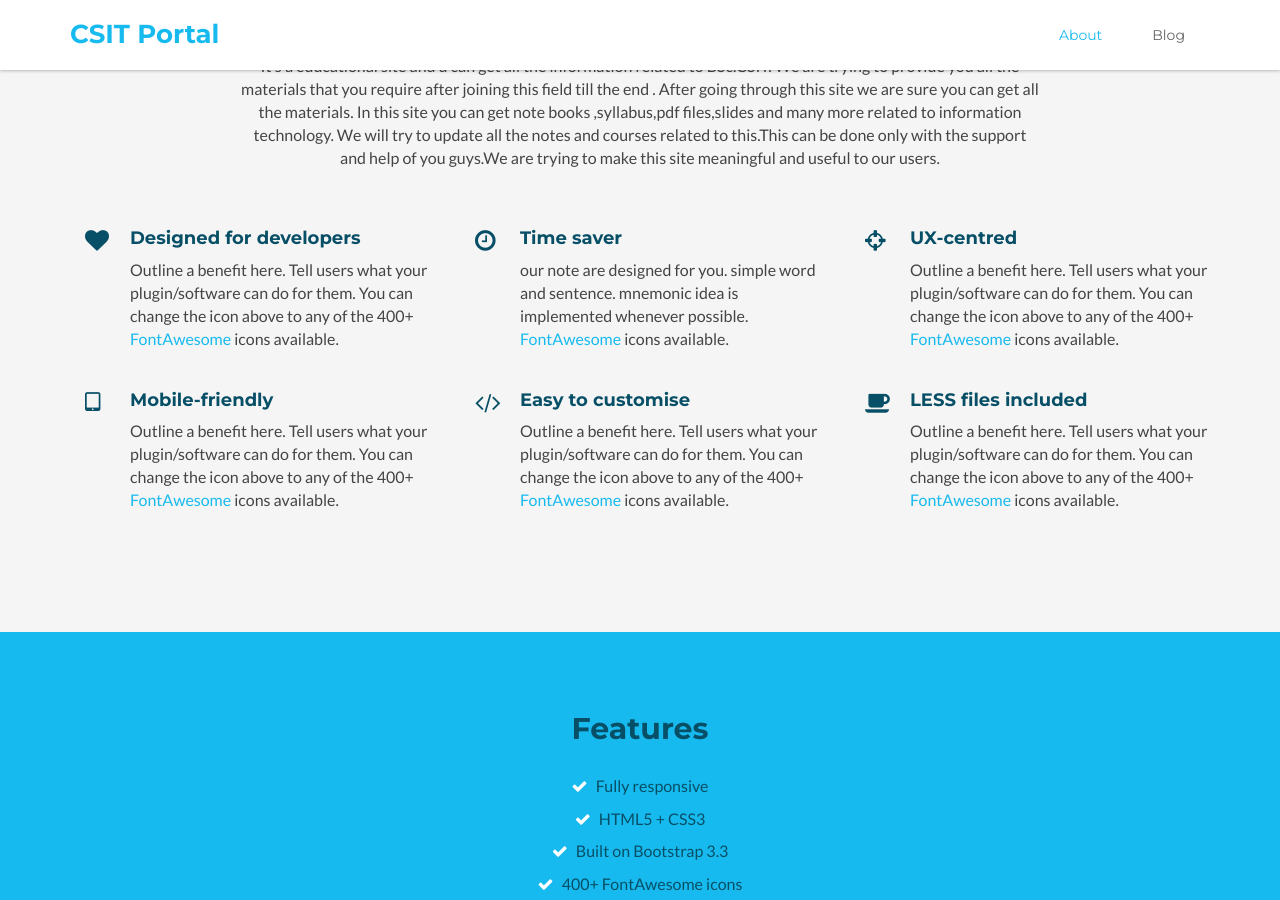
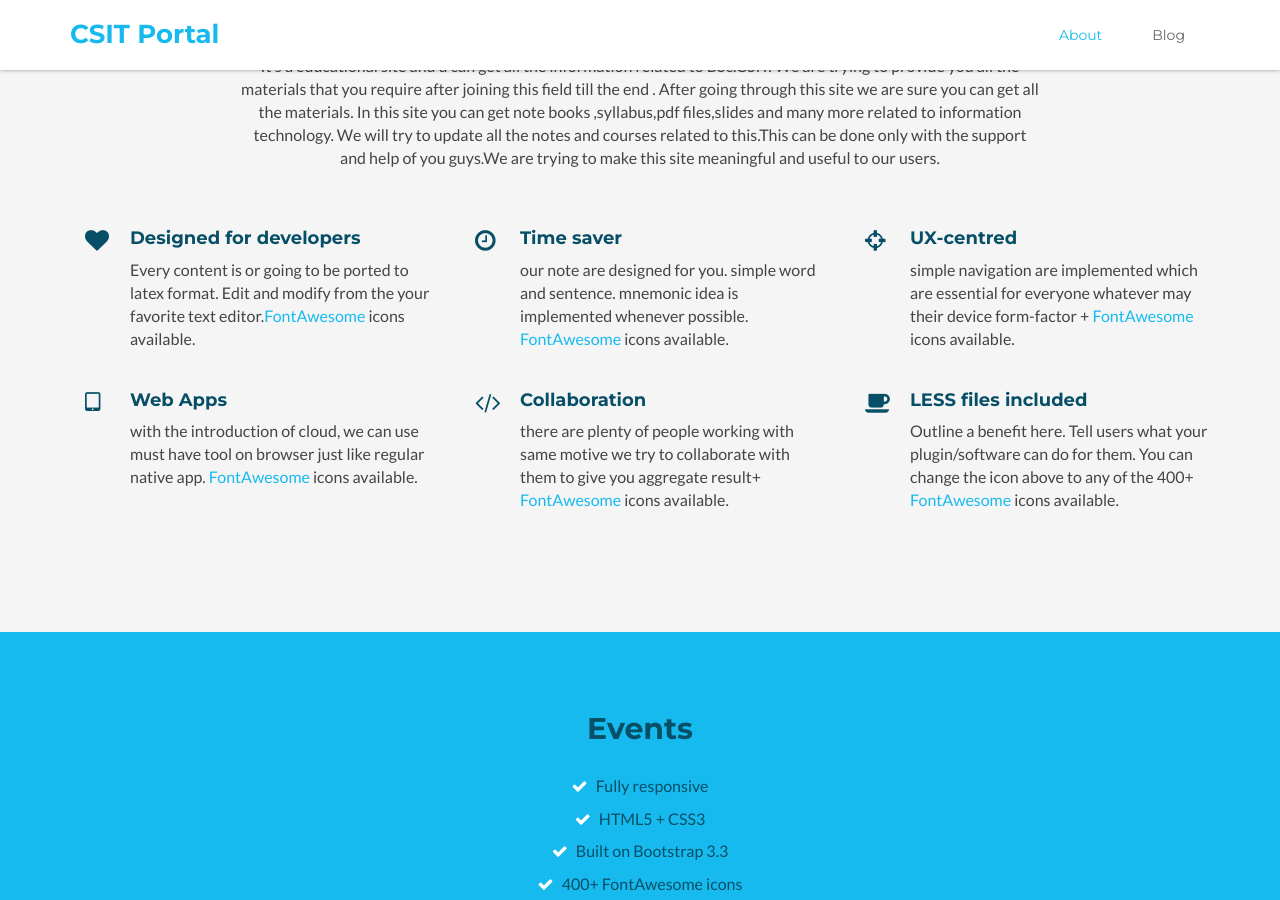
Before and after one commit to aadeshere1/csitportal, a Jekyll site: the page built from index.html, in a window 1280 px wide and 900 px high, scrolled down 783 px. Built offline with Jekyll 4.4.1, drawn with Linux system fonts in a browser that asks for light colours; comment, search, counter and statistics services are not loaded.

Commit message:
minor changes

```diff
--- a/index.html
+++ b/index.html
@@ -54,7 +54,7 @@ allowtransparency="true" frameborder="0" scrolling="0" width="165" height="20"><
                     </div>
                     <div class="content">
                         <h3 class="sub-title">Designed for developers</h3>
-                        <p>Outline a benefit here. Tell users what your plugin/software can do for them. You can change the icon above to any of the 400+ <a href="http://fortawesome.github.io/Font-Awesome/icons/" target="_blank">FontAwesome</a> icons available.</p>
+                        <p>Every content is or going to be ported to latex format. Edit and modify from the your favorite text editor.<a href="http://fortawesome.github.io/Font-Awesome/icons/" target="_blank">FontAwesome</a> icons available.</p>
                     </div><!--//content-->
                 </div><!--//item-->
                 <div class="item col-md-4 col-sm-6 col-xs-12">
@@ -74,7 +74,7 @@ allowtransparency="true" frameborder="0" scrolling="0" width="165" height="20"><
                     </div>
                     <div class="content">
                         <h3 class="sub-title">UX-centred</h3>
-                        <p>Outline a benefit here. Tell users what your plugin/software can do for them. You can change the icon above to any of the 400+ <a href="http://fortawesome.github.io/Font-Awesome/icons/" target="_blank">FontAwesome</a> icons available.</p>
+                        <p>simple navigation are implemented which are essential for everyone whatever may their device form-factor + <a href="http://fortawesome.github.io/Font-Awesome/icons/" target="_blank">FontAwesome</a> icons available.</p>
                     </div><!--//content-->
                 </div><!--//item-->
                 <div class="clearfix visible-md"></div>
@@ -83,8 +83,8 @@ allowtransparency="true" frameborder="0" scrolling="0" width="165" height="20"><
                         <i class="fa fa-tablet"></i>
                     </div>
                     <div class="content">
-                        <h3 class="sub-title">Mobile-friendly</h3>
-                        <p>Outline a benefit here. Tell users what your plugin/software can do for them. You can change the icon above to any of the 400+ <a href="http://fortawesome.github.io/Font-Awesome/icons/" target="_blank">FontAwesome</a> icons available.</p>
+                        <h3 class="sub-title">Web Apps</h3>
+                        <p>with the introduction of cloud, we can use must have tool on browser just like regular native app.  <a href="http://fortawesome.github.io/Font-Awesome/icons/" target="_blank">FontAwesome</a> icons available.</p>
                     </div><!--//content-->
                 </div><!--//item-->
                 <div class="item col-md-4 col-sm-6 col-xs-12">
@@ -92,8 +92,8 @@ allowtransparency="true" frameborder="0" scrolling="0" width="165" height="20"><
                         <i class="fa fa-code"></i>
                     </div>
                     <div class="content">
-                        <h3 class="sub-title">Easy to customise</h3>
-                        <p>Outline a benefit here. Tell users what your plugin/software can do for them. You can change the icon above to any of the 400+ <a href="http://fortawesome.github.io/Font-Awesome/icons/" target="_blank">FontAwesome</a> icons available.</p>
+                        <h3 class="sub-title">Collaboration</h3>
+                        <p>there are plenty of people working with same motive we try to collaborate with them to give you aggregate result+ <a href="http://fortawesome.github.io/Font-Awesome/icons/" target="_blank">FontAwesome</a> icons available.</p>
                     </div><!--//content-->
                 </div><!--//item-->
                 <div class="item col-md-4 col-sm-6 col-xs-12">
@@ -112,7 +112,7 @@ allowtransparency="true" frameborder="0" scrolling="0" width="165" height="20"><
     <!-- ******FEATURES****** -->
     <section id="features" class="features section">
         <div class="container text-center">
-            <h2 class="title">Features</h2>
+            <h2 class="title">Events</h2>
             <ul class="feature-list list-unstyled">
                 <li><i class="fa fa-check"></i> Fully responsive</li>
                 <li><i class="fa fa-check"></i> HTML5 + CSS3</li>
```
